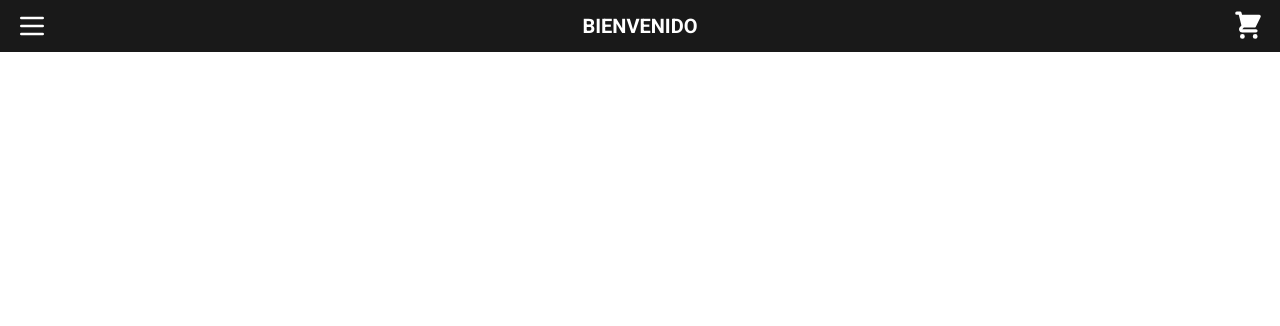
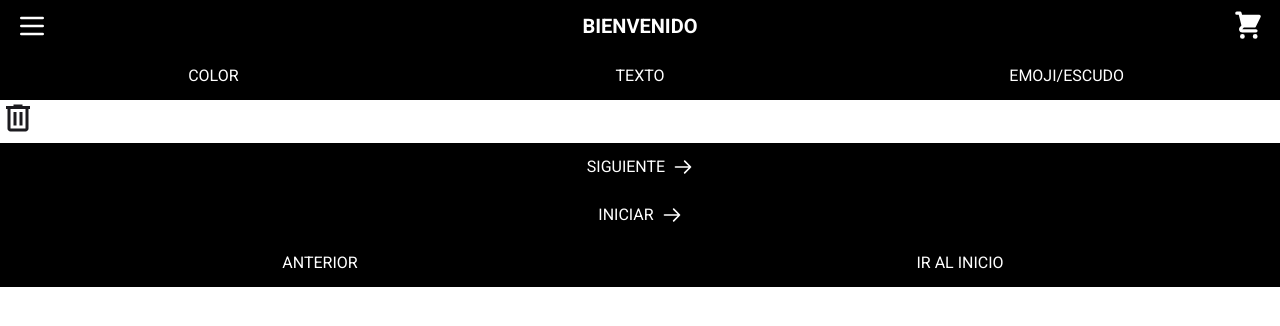
Before and after one commit to AhrensOG/ArkanoProject-Client, a Next.js app: page / in a window 1280 px wide. Shown: the top 326 px of the page. Built offline with nearby package versions, Linux system fonts and the light colour scheme.

Commit message:
Organize folders | Change styles | Remove warnings for the use of non-recommended properties

```diff
--- a/components/DeleteButton.jsx
+++ /dev/null
@@ -1,14 +0,0 @@
-import React from 'react'
-import {TfiTrash} from "react-icons/tfi"
-
-const DeleteButton = () => {
-  return (
-    <div>
-      <button>
-        <TfiTrash/>
-      </button>
-    </div>
-    )
-}
-
-export default DeleteButton
--- a/components/InitialsButtons.jsx
+++ /dev/null
@@ -1,28 +0,0 @@
-import { AiOutlineArrowRight } from "react-icons/ai";
-import { IconContext } from "react-icons";
-
-const InitialButtons = ({ flag }) => {
-  return (
-    <div className="">
-      <button className=" text-white w-full">
-        <div className="bg-black flex justify-center h-12 pt-3 hover:bg-slate-600 ">
-          {flag ? (
-            <div className="pr-1 ">INICIAR</div>
-          ) : (
-            <div className="pr-1 ">SIGUIENTE</div>
-          )}
-
-          <IconContext.Provider
-            value={{ color: "white", className: "global-class-name" }}
-          >
-            <div className="pt-1">
-              <AiOutlineArrowRight />
-            </div>
-          </IconContext.Provider>
-        </div>
-      </button>
-    </div>
-  );
-};
-
-export default InitialButtons;
--- a/components/Navbar/NavBar.jsx
+++ b/components/Navbar/NavBar.jsx
@@ -1,4 +1,4 @@
-import React, { useState } from "react";
+import React from "react";
 import { Navbar } from "flowbite-react";
 
 const NavBar = ({nav, setNav}) => {
@@ -8,10 +8,10 @@ const NavBar = ({nav, setNav}) => {
   }
   return (
     <div>
-      <Navbar fluid={true} rounded={false} className="bg-black/90">
+      <Navbar fluid={true} rounded={false} className="bg-black">
         <div onClick={handleNav}>
           {/* MENU */}
-          <svg className="w-8 h-8 cursor-pointer" fill="none" stroke="white" viewBox="0 0 24 24" xmlns="http://www.w3.org/2000/svg" ><path stroke-linecap="round" stroke-linejoin="round" stroke-width="2" d="M4 6h16M4 12h16M4 18h16" ></path></svg>
+          <svg className="w-8 h-8" fill="none" stroke="white" viewBox="0 0 24 24" xmlns="http://www.w3.org/2000/svg"><path strokeLinecap="round" strokeLinejoin="round" strokeWidth={2} d="M4 6h16M4 12h16M4 18h16" /></svg>
         </div>
         <div>
           <p className="font-roboto text-white font-semibold text-xl">
--- a/components/Navbar/SideBar.jsx
+++ b/components/Navbar/SideBar.jsx
@@ -34,7 +34,7 @@ const SideBar = ({ nav, setNav }) => {
               className="rounded-full shadow-lg shadow-gray-400 p-2 cursor-pointer"
             >
               {/* EXIT LOGO */}
-              <svg class="w-5 h-5" fill="currentColor" viewBox="0 0 20 20" xmlns="http://www.w3.org/2000/svg"><path fill-rule="evenodd" d="M4.293 4.293a1 1 0 011.414 0L10 8.586l4.293-4.293a1 1 0 111.414 1.414L11.414 10l4.293 4.293a1 1 0 01-1.414 1.414L10 11.414l-4.293 4.293a1 1 0 01-1.414-1.414L8.586 10 4.293 5.707a1 1 0 010-1.414z" clip-rule="evenodd"></path></svg>
+              <svg className="w-6 h-6" fill="none" stroke="currentColor" viewBox="0 0 24 24" xmlns="http://www.w3.org/2000/svg"><path strokeLinecap="round" strokeLinejoin="round" strokeWidth={2} d="M6 18L18 6M6 6l12 12" /></svg>
             </div>
           </div>
           <div className="border-b border-gray-300 my-4">
--- /dev/null
+++ b/components/buttons/DeleteButton.jsx
@@ -0,0 +1,38 @@
+import React from "react";
+import { TfiTrash } from "react-icons/tfi";
+
+const DeleteButton = () => {
+  return (
+    <div>
+      <button>
+        <svg
+          xmlns="http://www.w3.org/2000/svg"
+          width="36"
+          height="36"
+          fill="none"
+          viewBox="0 0 36 36"
+        >
+          <mask
+            id="mask0_41_589"
+            style={{ maskType: "alpha" }}
+            width="36"
+            height="36"
+            x="0"
+            y="0"
+            maskUnits="userSpaceOnUse"
+          >
+            <path fill="#D9D9D9" d="M0 0H36V36H0z"></path>
+          </mask>
+          <g mask="url(#mask0_41_589)">
+            <path
+              fill="#1C1B1F"
+              d="M10.5 31.5a2.888 2.888 0 01-2.118-.88A2.89 2.89 0 017.5 28.5V9H6V6h7.5V4.5h9V6H30v3h-1.5v19.5c0 .825-.294 1.532-.88 2.12a2.893 2.893 0 01-2.12.88h-15zM25.5 9h-15v19.5h15V9zm-12 16.5h3V12h-3v13.5zm6 0h3V12h-3v13.5z"
+            ></path>
+          </g>
+        </svg>
+      </button>
+    </div>
+  );
+};
+
+export default DeleteButton;
--- a/components/DirectionButtonsControllers.jsx
+++ b/components/buttons/DirectionButtonsControllers.jsx
@@ -1,6 +1,6 @@
 import React from "react";
 
-const DirectionButtonsControllers = ({ flag }) => {
+const DirectionButtonsControllers = ({ goHome }) => {
   return (
     <div className="flex justify-center w-full">
       <div className=" h-12 basis-1/2 text-white w-full">
@@ -9,7 +9,7 @@ const DirectionButtonsControllers = ({ flag }) => {
         </button>
       </div>
       <div className=" h-12 basis-1/2 text-white">
-        {flag ? (
+        {goHome ? (
           <button className="w-full h-full bg-black hover:bg-slate-600 ">
             IR AL INICIO
           </button>
--- /dev/null
+++ b/components/buttons/InitialsButtons.jsx
@@ -0,0 +1,21 @@
+import { AiOutlineArrowRight } from "react-icons/ai";
+import { IconContext } from "react-icons";
+
+const InitialButtons = ({ initial }) => {
+  return (
+    <div className="">
+      <button className=" text-white w-full">
+        <div className="bg-black flex gap-2 justify-center items-center h-12 hover:bg-slate-600 ">
+          {initial ? (
+            <div>INICIAR</div>
+          ) : (
+            <div>SIGUIENTE</div>
+          )}
+          <svg className="w-5 h-5" fill="none" stroke="currentColor" viewBox="0 0 24 24" xmlns="http://www.w3.org/2000/svg"><path strokeLinecap="round" strokeLinejoin="round" strokeWidth={2} d="M14 5l7 7m0 0l-7 7m7-7H3" /></svg>
+        </div>
+      </button>
+    </div>
+  );
+};
+
+export default InitialButtons;
--- a/components/ControlsDesign.jsx
+++ b/components/controlsDesignToolBar/ControlsDesign.jsx
@@ -1,6 +1,6 @@
 import React, { useState } from "react";
-import ColorSelect from '../components/ColorSelect'
-import SlideUp from "./transitions/SlideUp";
+import ColorSelect from './ColorSelect'
+import SlideUp from "../transitions/SlideUp";
 
 const ControlsDesign = () => {
   const [colorTool, setColorTool] = useState(false)
--- a/pages/index.js
+++ b/pages/index.js
@@ -2,6 +2,10 @@ import Head from 'next/head'
 import { useState } from 'react'
 import NavBar from '../components/Navbar/NavBar'
 import SideBar from '../components/Navbar/SideBar'
+import ControlsDesign from '../components/controlsDesignToolBar/ControlsDesign'
+import DeleteButton from '../components/buttons/DeleteButton'
+import InitialsButtons from '../components/buttons/InitialsButtons'
+import DirectionButtonsControllers from '../components/buttons/DirectionButtonsControllers'
 
 export default function Home() {
   const [nav, setNav] = useState(false)
@@ -16,6 +20,11 @@ export default function Home() {
       <div>
         <NavBar nav={nav} setNav={setNav}/>
         <SideBar nav={nav} setNav={setNav}/>
+        <ControlsDesign/>
+        <DeleteButton/>
+        <InitialsButtons/>
+        <InitialsButtons initial={true}/>
+        <DirectionButtonsControllers goHome={true}/>
       </div>
     </>
   )
```
Also changed, not shown: components/controlsDesignToolBar/ColorSelect.jsx (renamed from components/ColorSelect.jsx), 1 other file (tests, documents, lock files or other folders).
